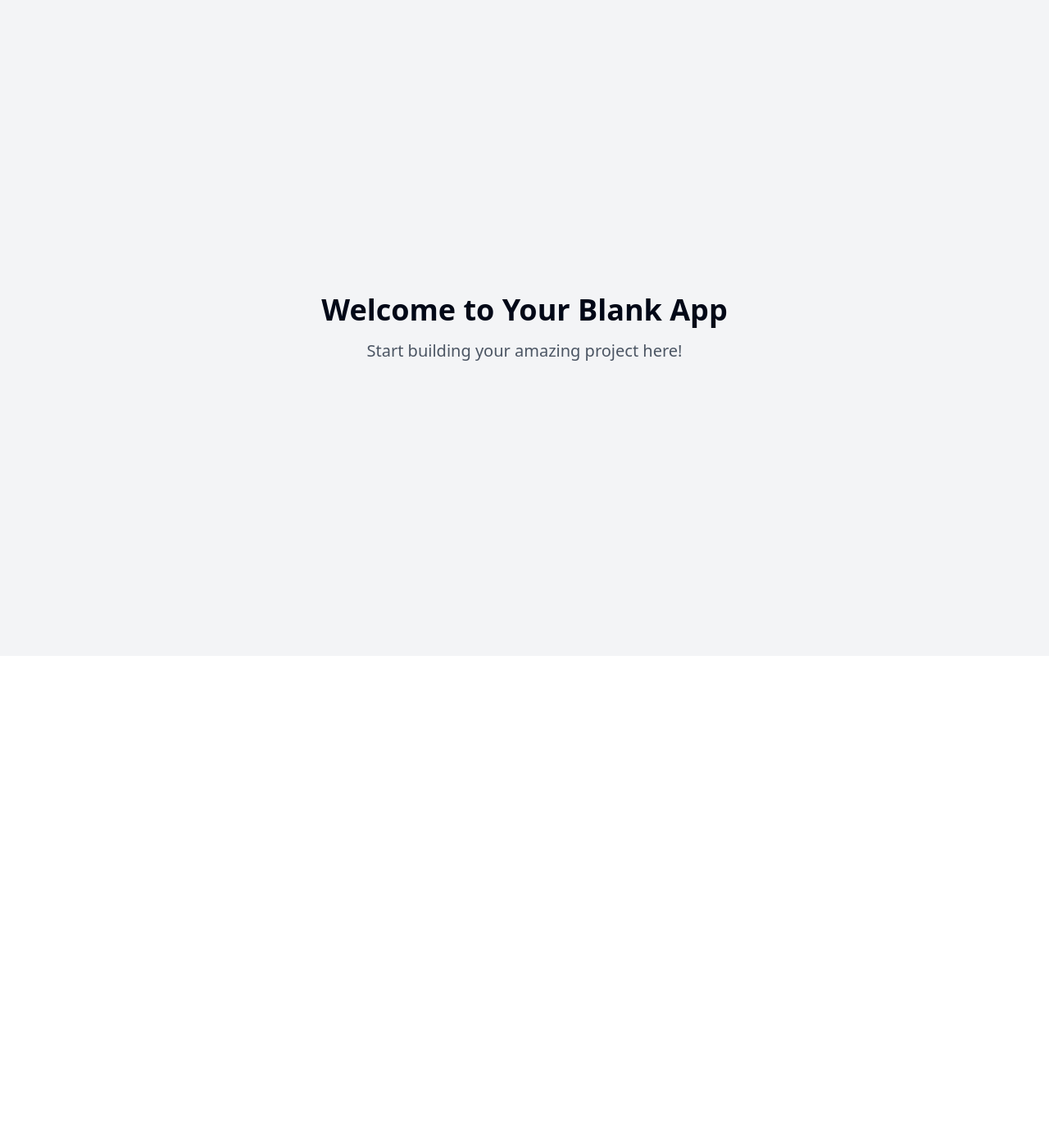
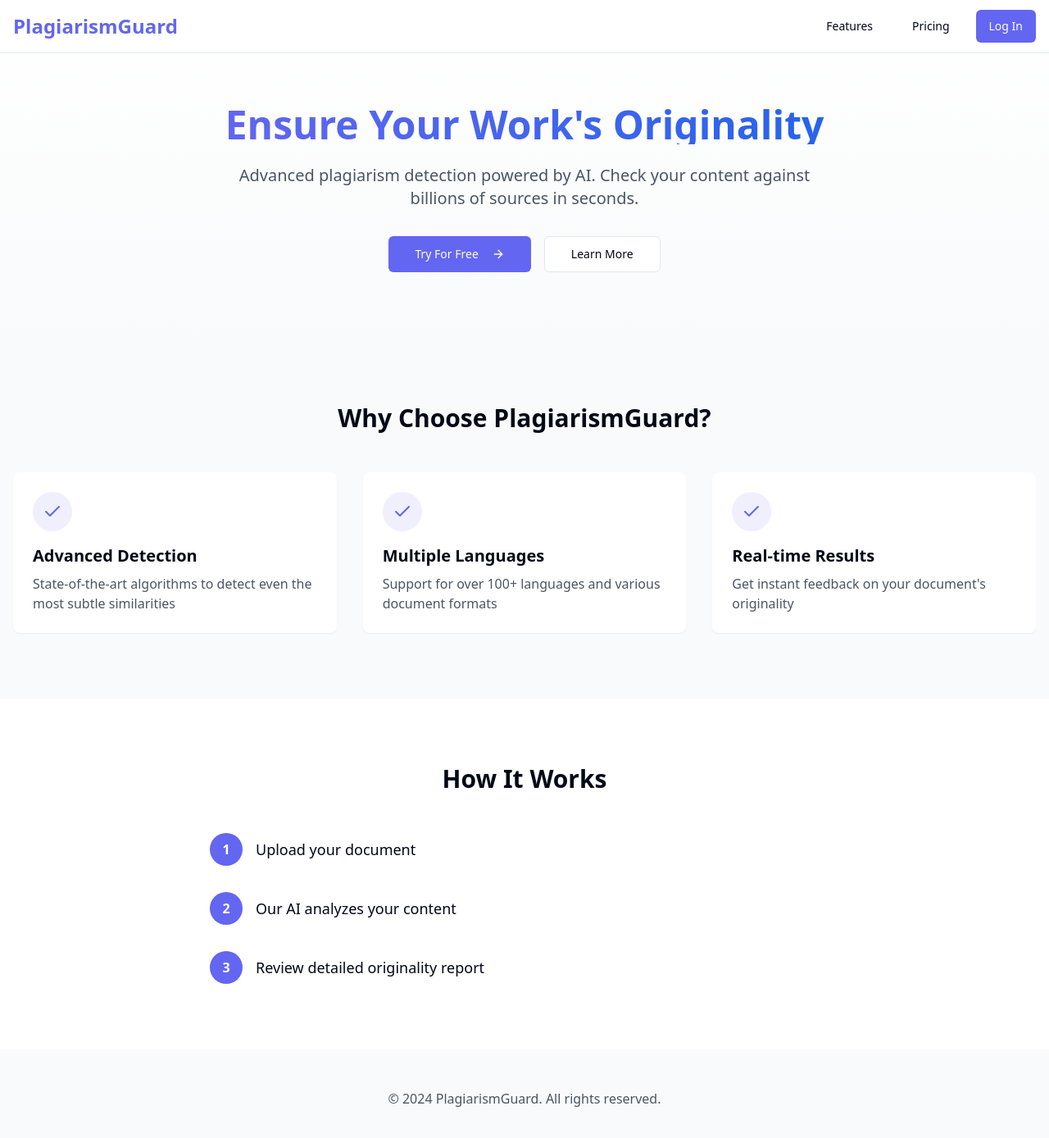
Before and after one commit to MohammadMohsinKhan/plagiarism-portal, a React (Vite) app: page / in a window 1280 px wide. Shown: the top 1388 px of the page at 82% size. Before the commit the page ends 800 px from the top, so only its background shows below. Built offline with nearby package versions, Linux system fonts and the light colour scheme.

Commit message:
Create landing page
Implement a landing page for a plagiarism detector, including a "Log In" button.
[skip gpt_engineer]

```diff
--- /dev/null
+++ b/src/components/Features.tsx
@@ -0,0 +1,44 @@
+import { Check } from "lucide-react";
+
+const features = [
+  {
+    title: "Advanced Detection",
+    description: "State-of-the-art algorithms to detect even the most subtle similarities",
+  },
+  {
+    title: "Multiple Languages",
+    description: "Support for over 100+ languages and various document formats",
+  },
+  {
+    title: "Real-time Results",
+    description: "Get instant feedback on your document's originality",
+  },
+];
+
+const Features = () => {
+  return (
+    <section className="py-20 bg-gray-50">
+      <div className="container mx-auto px-4">
+        <h2 className="text-3xl font-bold text-center mb-12">
+          Why Choose PlagiarismGuard?
+        </h2>
+        <div className="grid md:grid-cols-3 gap-8">
+          {features.map((feature, index) => (
+            <div
+              key={index}
+              className="p-6 bg-white rounded-lg shadow-sm hover:shadow-md transition-shadow"
+            >
+              <div className="h-12 w-12 bg-primary/10 rounded-full flex items-center justify-center mb-4">
+                <Check className="h-6 w-6 text-primary" />
+              </div>
+              <h3 className="text-xl font-semibold mb-2">{feature.title}</h3>
+              <p className="text-gray-600">{feature.description}</p>
+            </div>
+          ))}
+        </div>
+      </div>
+    </section>
+  );
+};
+
+export default Features;
--- /dev/null
+++ b/src/components/Navbar.tsx
@@ -0,0 +1,27 @@
+import { Button } from "@/components/ui/button";
+import { Link } from "react-router-dom";
+
+const Navbar = () => {
+  return (
+    <nav className="fixed w-full bg-white/80 backdrop-blur-md z-50 border-b">
+      <div className="container mx-auto px-4 py-3 flex justify-between items-center">
+        <Link to="/" className="text-2xl font-bold text-primary">
+          PlagiarismGuard
+        </Link>
+        <div className="flex gap-4 items-center">
+          <Button variant="ghost" asChild>
+            <Link to="/features">Features</Link>
+          </Button>
+          <Button variant="ghost" asChild>
+            <Link to="/pricing">Pricing</Link>
+          </Button>
+          <Button className="bg-primary hover:bg-primary/90" asChild>
+            <Link to="/login">Log In</Link>
+          </Button>
+        </div>
+      </div>
+    </nav>
+  );
+};
+
+export default Navbar;
--- a/src/pages/Index.tsx
+++ b/src/pages/Index.tsx
@@ -1,12 +1,71 @@
-// Update this page (the content is just a fallback if you fail to update the page)
+import Navbar from "@/components/Navbar";
+import Features from "@/components/Features";
+import { Button } from "@/components/ui/button";
+import { ArrowRight } from "lucide-react";
 
 const Index = () => {
   return (
-    <div className="min-h-screen flex items-center justify-center bg-gray-100">
-      <div className="text-center">
-        <h1 className="text-4xl font-bold mb-4">Welcome to Your Blank App</h1>
-        <p className="text-xl text-gray-600">Start building your amazing project here!</p>
-      </div>
+    <div className="min-h-screen">
+      <Navbar />
+
+      {/* Hero Section */}
+      <section className="pt-32 pb-20 bg-gradient-to-b from-white to-gray-50">
+        <div className="container mx-auto px-4">
+          <div className="max-w-3xl mx-auto text-center">
+            <h1 className="text-5xl font-bold mb-6 bg-clip-text text-transparent bg-gradient-to-r from-primary to-blue-600">
+              Ensure Your Work's Originality
+            </h1>
+            <p className="text-xl text-gray-600 mb-8">
+              Advanced plagiarism detection powered by AI. Check your content against billions of sources in seconds.
+            </p>
+            <div className="flex gap-4 justify-center">
+              <Button size="lg" className="bg-primary hover:bg-primary/90">
+                Try For Free
+                <ArrowRight className="ml-2 h-5 w-5" />
+              </Button>
+              <Button size="lg" variant="outline">
+                Learn More
+              </Button>
+            </div>
+          </div>
+        </div>
+      </section>
+
+      <Features />
+
+      {/* How It Works Section */}
+      <section className="py-20">
+        <div className="container mx-auto px-4">
+          <h2 className="text-3xl font-bold text-center mb-12">
+            How It Works
+          </h2>
+          <div className="max-w-3xl mx-auto">
+            <div className="space-y-8">
+              {[
+                { step: "1", text: "Upload your document" },
+                { step: "2", text: "Our AI analyzes your content" },
+                { step: "3", text: "Review detailed originality report" },
+              ].map((item) => (
+                <div key={item.step} className="flex items-center gap-4">
+                  <div className="h-10 w-10 rounded-full bg-primary text-white flex items-center justify-center font-bold">
+                    {item.step}
+                  </div>
+                  <p className="text-lg">{item.text}</p>
+                </div>
+              ))}
+            </div>
+          </div>
+        </div>
+      </section>
+
+      {/* Footer */}
+      <footer className="bg-gray-50 py-12">
+        <div className="container mx-auto px-4">
+          <div className="text-center text-gray-600">
+            <p>© 2024 PlagiarismGuard. All rights reserved.</p>
+          </div>
+        </div>
+      </footer>
     </div>
   );
 };
--- a/tailwind.config.ts
+++ b/tailwind.config.ts
@@ -12,85 +12,67 @@ export default {
   theme: {
     container: {
       center: true,
-			padding: '2rem',
+      padding: "2rem",
       screens: {
-				'2xl': '1400px'
-			}
+        "2xl": "1400px",
+      },
     },
     extend: {
       colors: {
-				border: 'hsl(var(--border))',
-				input: 'hsl(var(--input))',
-				ring: 'hsl(var(--ring))',
-				background: 'hsl(var(--background))',
-				foreground: 'hsl(var(--foreground))',
+        border: "hsl(var(--border))",
+        input: "hsl(var(--input))",
+        ring: "hsl(var(--ring))",
+        background: "hsl(var(--background))",
+        foreground: "hsl(var(--foreground))",
         primary: {
-					DEFAULT: 'hsl(var(--primary))',
-					foreground: 'hsl(var(--primary-foreground))'
+          DEFAULT: "#6366F1",
+          foreground: "#FFFFFF",
         },
         secondary: {
-					DEFAULT: 'hsl(var(--secondary))',
-					foreground: 'hsl(var(--secondary-foreground))'
+          DEFAULT: "#93C5FD",
+          foreground: "#1E293B",
         },
         destructive: {
-					DEFAULT: 'hsl(var(--destructive))',
-					foreground: 'hsl(var(--destructive-foreground))'
+          DEFAULT: "hsl(var(--destructive))",
+          foreground: "hsl(var(--destructive-foreground))",
         },
         muted: {
-					DEFAULT: 'hsl(var(--muted))',
-					foreground: 'hsl(var(--muted-foreground))'
+          DEFAULT: "hsl(var(--muted))",
+          foreground: "hsl(var(--muted-foreground))",
         },
         accent: {
-					DEFAULT: 'hsl(var(--accent))',
-					foreground: 'hsl(var(--accent-foreground))'
+          DEFAULT: "hsl(var(--accent))",
+          foreground: "hsl(var(--accent-foreground))",
         },
         popover: {
-					DEFAULT: 'hsl(var(--popover))',
-					foreground: 'hsl(var(--popover-foreground))'
+          DEFAULT: "hsl(var(--popover))",
+          foreground: "hsl(var(--popover-foreground))",
         },
         card: {
-					DEFAULT: 'hsl(var(--card))',
-					foreground: 'hsl(var(--card-foreground))'
+          DEFAULT: "hsl(var(--card))",
+          foreground: "hsl(var(--card-foreground))",
         },
-				sidebar: {
-					DEFAULT: 'hsl(var(--sidebar-background))',
-					foreground: 'hsl(var(--sidebar-foreground))',
-					primary: 'hsl(var(--sidebar-primary))',
-					'primary-foreground': 'hsl(var(--sidebar-primary-foreground))',
-					accent: 'hsl(var(--sidebar-accent))',
-					'accent-foreground': 'hsl(var(--sidebar-accent-foreground))',
-					border: 'hsl(var(--sidebar-border))',
-					ring: 'hsl(var(--sidebar-ring))'
-				}
       },
       borderRadius: {
-				lg: 'var(--radius)',
-				md: 'calc(var(--radius) - 2px)',
-				sm: 'calc(var(--radius) - 4px)'
+        lg: "var(--radius)",
+        md: "calc(var(--radius) - 2px)",
+        sm: "calc(var(--radius) - 4px)",
       },
       keyframes: {
-				'accordion-down': {
-					from: {
-						height: '0'
+        "accordion-down": {
+          from: { height: "0" },
+          to: { height: "var(--radix-accordion-content-height)" },
         },
-					to: {
-						height: 'var(--radix-accordion-content-height)'
-					}
+        "accordion-up": {
+          from: { height: "var(--radix-accordion-content-height)" },
+          to: { height: "0" },
         },
-				'accordion-up': {
-					from: {
-						height: 'var(--radix-accordion-content-height)'
-					},
-					to: {
-						height: '0'
-					}
-				}
       },
       animation: {
-				'accordion-down': 'accordion-down 0.2s ease-out',
-				'accordion-up': 'accordion-up 0.2s ease-out'
-			}
-		}
+        "accordion-down": "accordion-down 0.2s ease-out",
+        "accordion-up": "accordion-up 0.2s ease-out",
+      },
+    },
   },
   plugins: [require("tailwindcss-animate")],
 } satisfies Config;
```
Lines whose indentation alone changed are shown as unchanged.
